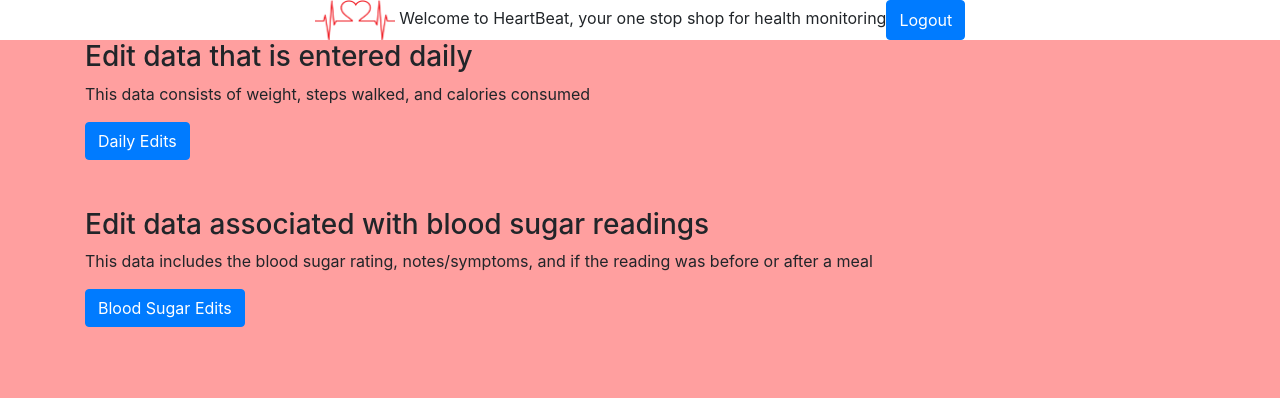
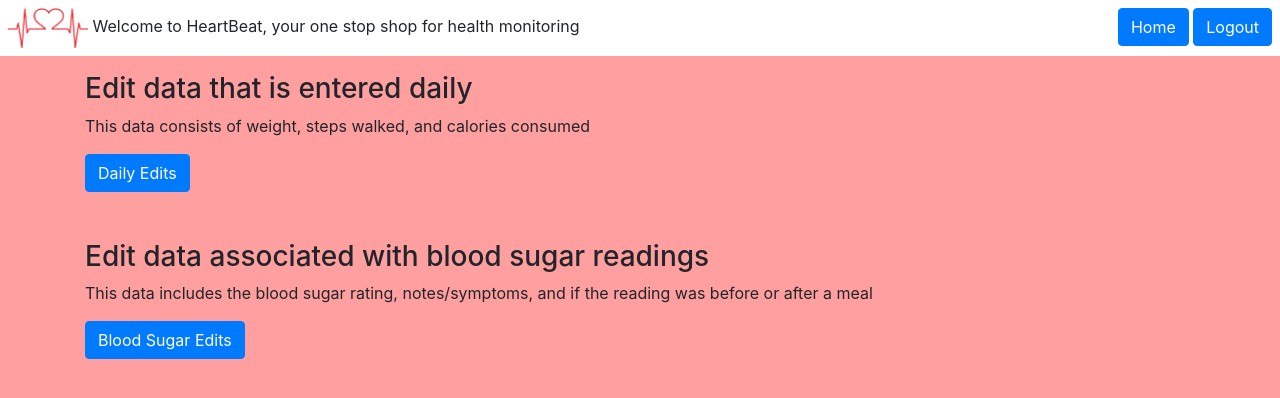
Before and after one commit to dleonard203/HeartBeat, a Flask app: page /edit/ in a window 1280 px wide. Shown: the top 398 px of the page. Run offline with Flask 2, Linux system fonts and the light colour scheme; the visitor is signed in with stand-in values (Sample User, id 1); parts of the project's set-up code (start-up, migrations or seed data) failed here and were passed over; some libraries are stand-ins or nearby versions.

Commit message:
Add plotly cdn import, beautify some bootstrap

```diff
--- a/templates/logged_in.jinja2
+++ b/templates/logged_in.jinja2
@@ -7,17 +7,23 @@
     <link href="https://stackpath.bootstrapcdn.com/bootstrap/4.3.1/css/bootstrap.min.css" rel="stylesheet" integrity="sha384-ggOyR0iXCbMQv3Xipma34MD+dH/1fQ784/j6cY/iJTQUOhcWr7x9JvoRxT2MZw1T" crossorigin="anonymous">
     <link rel="stylesheet" href="{{ url_for('static', filename='stylesheets/main.css') }}">
     <link rel="icon" href="{{ url_for('static', filename='images/icon.png') }}">
+    <script src="https://cdn.plot.ly/plotly-latest.min.js"></script>
     <title>HeartBeat</title>
 </head>
 
 
-<div class="top-nav d-flex justify-content-center">
-    <div class="row-4">
+<div class="top-nav d-flex bd-highlight mb-3 flex-wrap">
+    <div class="p-2 bd-highlight justify-content-center">
             <img src="{{ url_for('static', filename='images/logo.png') }}" class="logo">
             Welcome to HeartBeat, your one stop shop for health monitoring
     </div>
-    <a id="logout" href="{{ url_for('logout') }}"><button class="btn btn-primary">Logout</a></button>
+    <div class="ml-auto p-2 bd-highlight">
+    <a id="home" href="{{ url_for('welcome') }}"><button class="btn btn-primary">Home</a></button>
+        <a id="logout" href="{{ url_for('logout') }}"><button class="btn btn-primary">Logout</a></button>
+    </div>
+
 </div>
+
 
 {% block header %}
 
```
